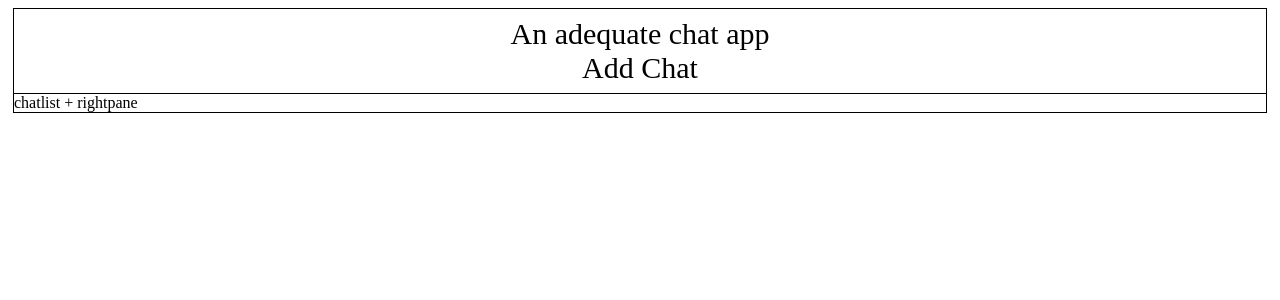
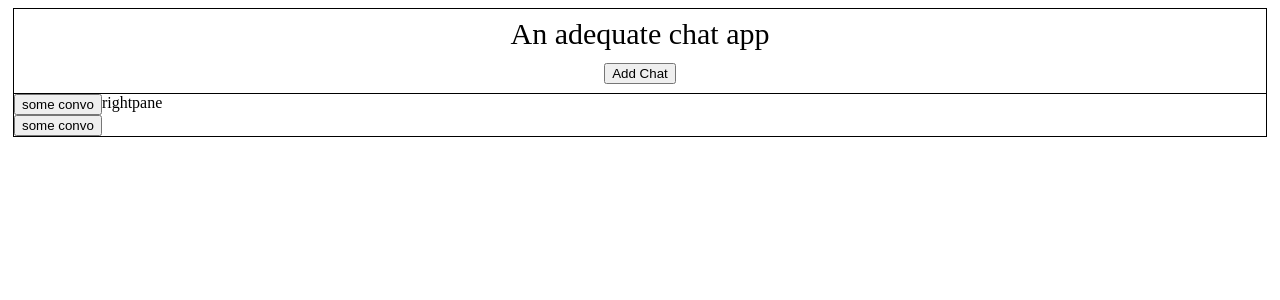
Before and after one commit to hazelw/angular-convos, an Angular app: page / in a window 1280 px wide. Shown: the top 300 px of the page. Built offline with nearby package versions, Linux system fonts and the light colour scheme.

Commit message:
a button works 🎉

```diff
--- /dev/null
+++ b/src/app/add-convo/add-convo.component.html
@@ -0,0 +1,3 @@
+<button (click)="addConvo()">
+    Add Chat
+</button>
--- /dev/null
+++ b/src/app/add-convo/add-convo.component.ts
@@ -0,0 +1,18 @@
+import { Component } from '@angular/core';
+
+import { ConvoService } from '../convos.service';
+
+@Component({
+    selector: 'app-add-convo',
+    templateUrl: './add-convo.component.html',
+    styleUrls: ['./add-convo.component.css']
+})
+export class AddConvoComponent {
+    constructor(
+        private convoService: ConvoService
+    ) {}
+
+    addConvo() {
+        this.convoService.addConvo();
+    }
+};
--- a/src/app/app.component.html
+++ b/src/app/app.component.html
@@ -1,10 +1,11 @@
 <div class="body">
     <div class="header">
         <span>An adequate chat app</span>
-        <span>Add Chat</span>
+        <app-add-convo>Add Chat</app-add-convo>
     </div>
     <div class="main">
-        chatlist + rightpane
+        <app-convo-list></app-convo-list>
+        <span>rightpane</span>
     </div>
 </div>
 
--- a/src/app/app.module.ts
+++ b/src/app/app.module.ts
@@ -3,11 +3,15 @@ import { NgModule } from '@angular/core';
 
 import { AppRoutingModule } from './app-routing.module';
 import { AppComponent } from './app.component';
+import { ConvoListComponent } from './convo-list/convo-list.component';
+import { AddConvoComponent } from './add-convo/add-convo.component';
 import { ConvoService } from './convos.service';
 
 @NgModule({
   declarations: [
-    AppComponent
+    AppComponent,
+    ConvoListComponent,
+    AddConvoComponent
   ],
   imports: [
     BrowserModule,
--- a/src/app/convo-list/convo-list.component.html
+++ b/src/app/convo-list/convo-list.component.html
@@ -0,0 +1,5 @@
+<div *ngFor="let convo of convos">
+    <button>
+        some convo
+    </button>
+</div>
--- a/src/app/convo-list/convo-list.component.ts
+++ b/src/app/convo-list/convo-list.component.ts
@@ -8,7 +8,12 @@ import { ConvoService } from '../convos.service';
     styleUrls: ['./convo-list.component.css']
 })
 export class ConvoListComponent {
+    convos = [];
+
     constructor(
         private convoService: ConvoService
-    ) {}
+    ) {
+        this.convos = convoService.getConvos();
+    }
+
 }
--- a/src/app/convos.service.ts
+++ b/src/app/convos.service.ts
@@ -4,9 +4,13 @@ import { Injectable } from '@angular/core';
     providedIn: 'root'
 })
 export class ConvoService {
-    convos = [];
+convos = [{'id': 0, 'messages': []}, {'id': 1, 'messages': []}];
 
     constructor() {}
+
+    getConvos() {
+        return this.convos;
+    }
 
     addConvo() {
         let id = Math.max(this.convos.map((convo) => convo.id)) + 1;
```
Also changed, not shown: src/app/add-convo/add-convo.component.css (added).
